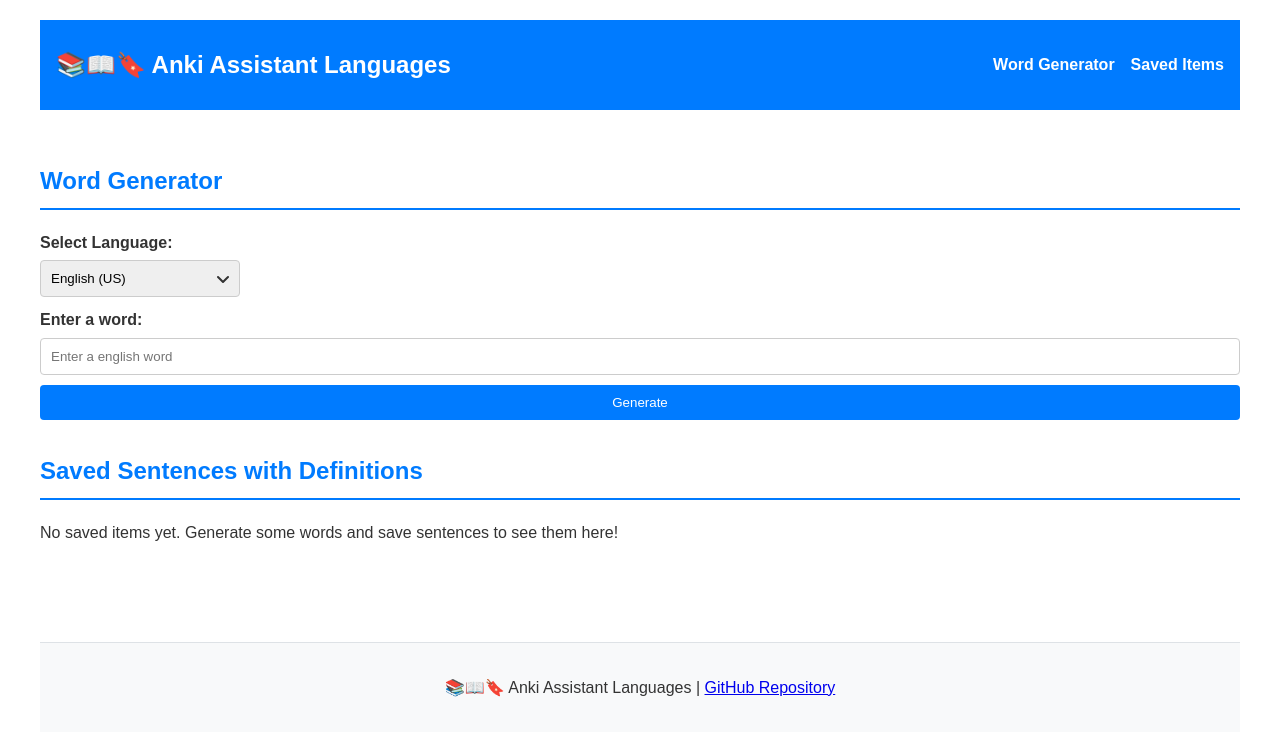
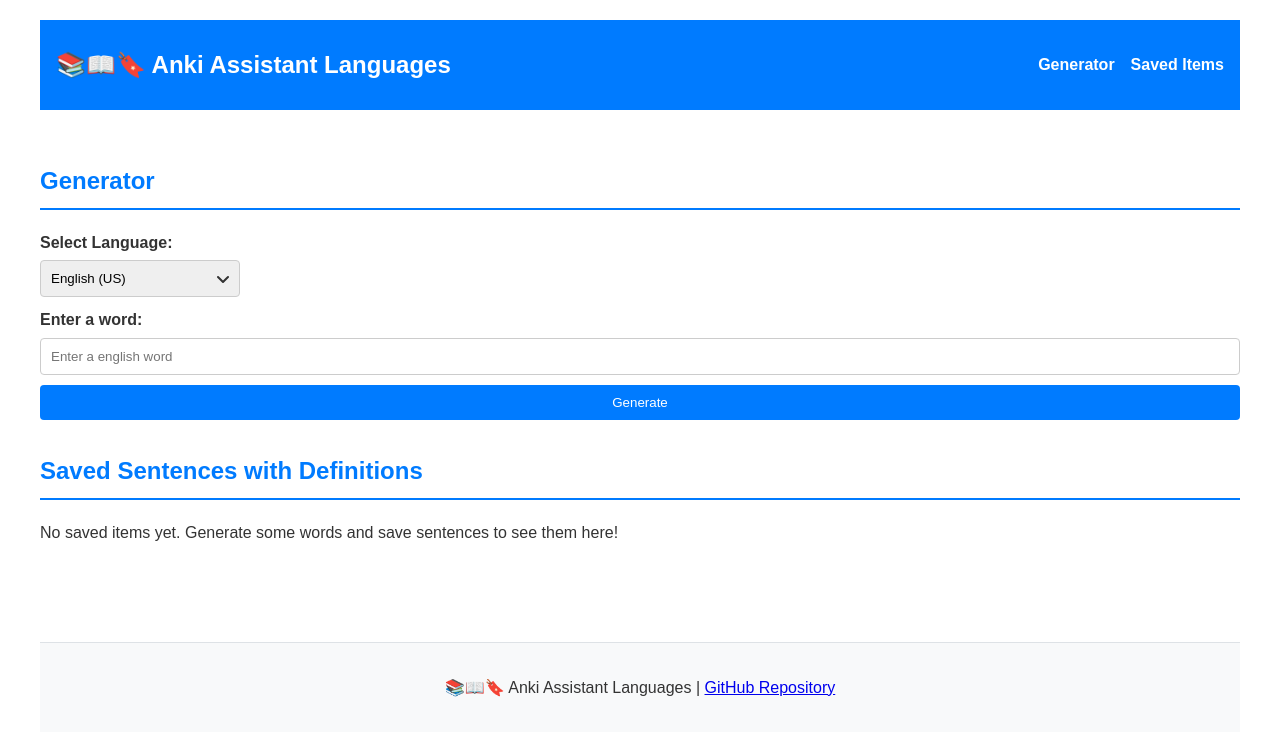
Before and after one commit to cantalupo555/anki-assistant-languages, a React (Create React App) app in the folder frontend/: page / in a window 1280 px wide. Shown: the top 736 px of the page. Built offline with nearby package versions, Linux system fonts and the light colour scheme.

Commit message:
Shorten the "Word Generator" section title to "Generator"

```diff
--- a/frontend/src/App.tsx
+++ b/frontend/src/App.tsx
@@ -182,7 +182,7 @@
           <h1>📚📖🔖 Anki Assistant Languages</h1>
           <nav>
             <ul>
-              <li><a href="#generator">Word Generator</a></li>
+              <li><a href="#generator">Generator</a></li>
               <li><a href="#saved-items">Saved Items</a></li>
             </ul>
           </nav>
@@ -190,7 +190,7 @@
 
         <main>
           <section id="generator">
-            <h2>Word Generator</h2>
+            <h2>Generator</h2>
             <form onSubmit={handleSubmit}>
               <label htmlFor="language-select">Select Language:</label>
               <select
```
